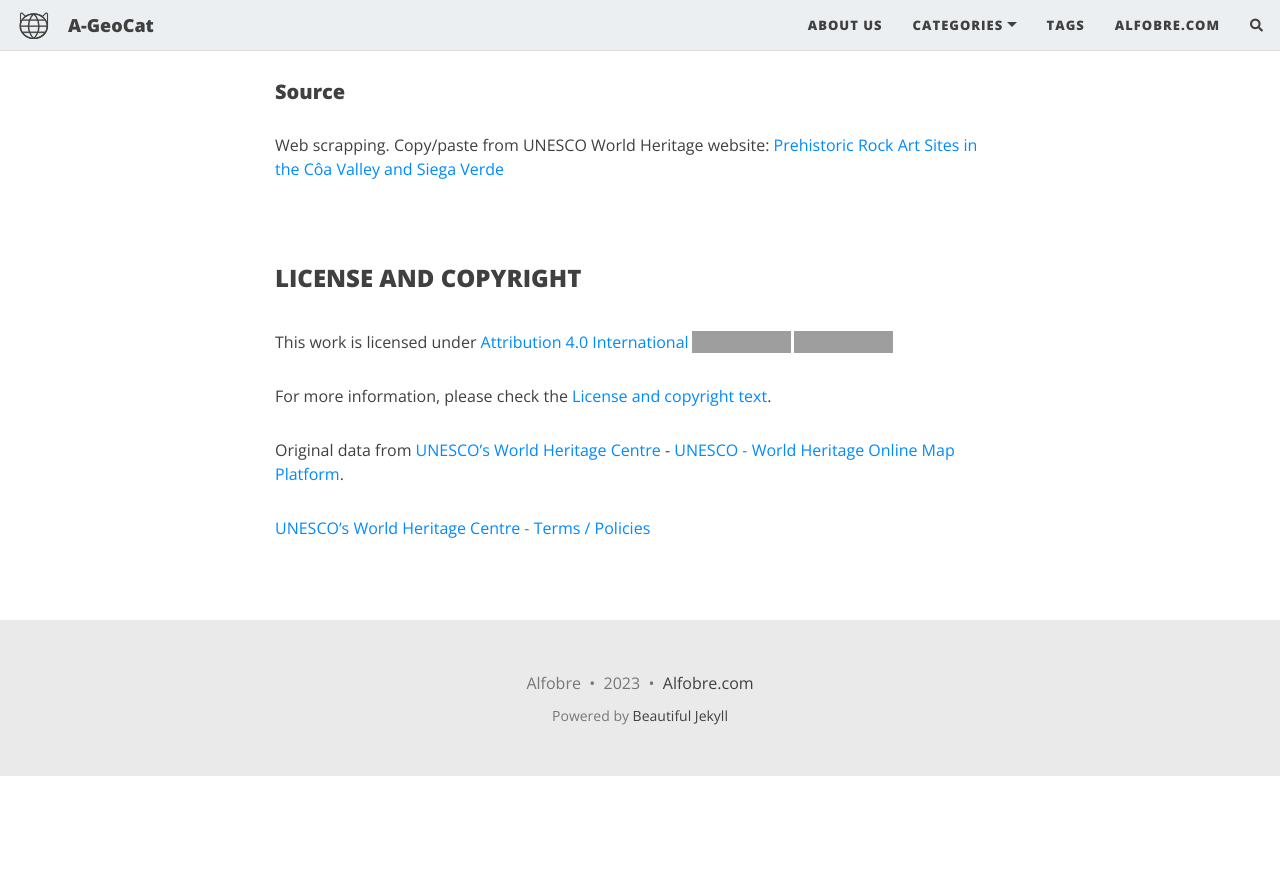
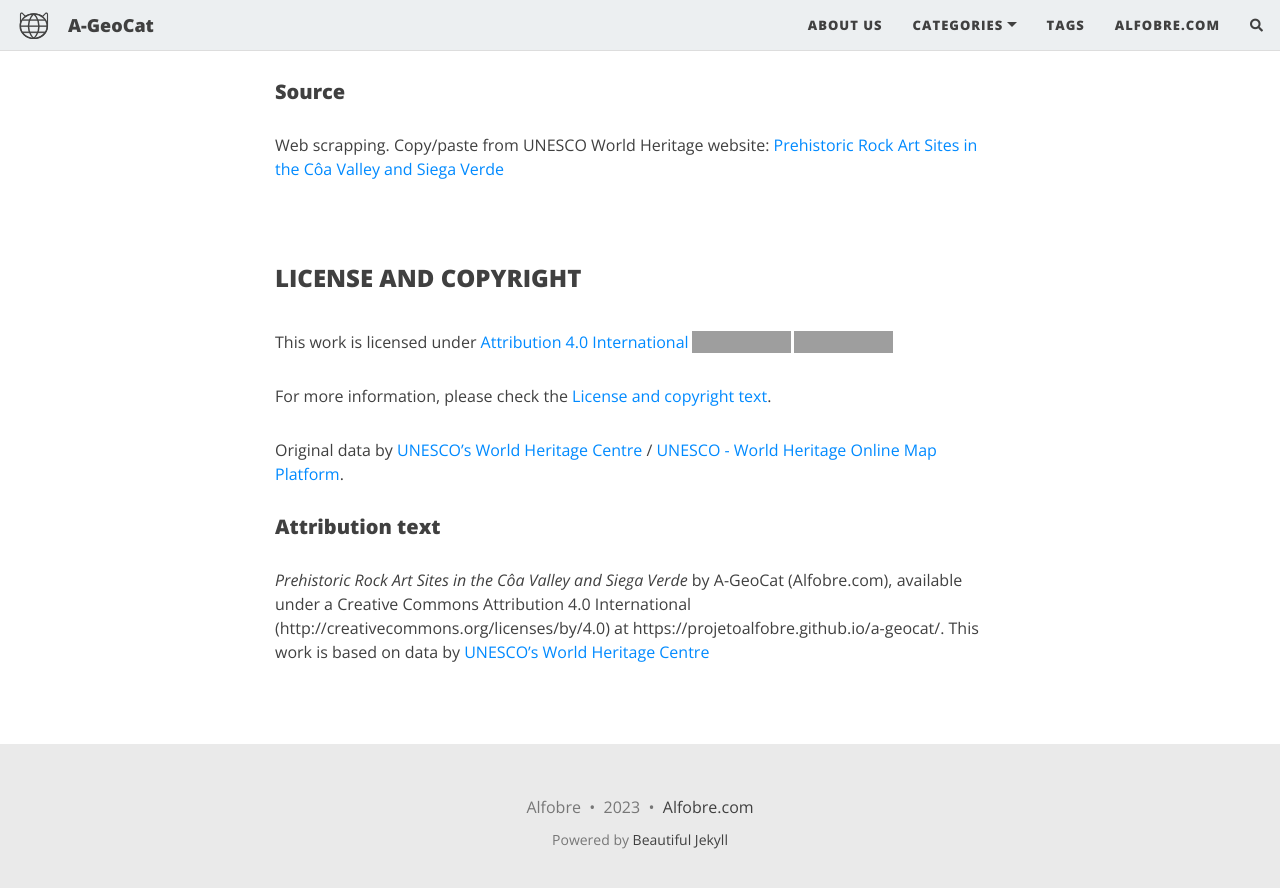
Before and after one commit to projetoalfobre/a-geocat, a Jekyll site: the page built from _posts/2023-11-24-Prehistoric-Rock-Art-Sites-in-the-Coa-Valley-and-Siega-Verde.md, in a window 1280 px wide and 900 px high, scrolled down 1036 px. Shown: the top 888 px of the window. Built offline with Jekyll 4.4.1, drawn with Linux system fonts in a browser that asks for light colours; nearby versions of some CDN libraries; comment, search, counter and statistics services are not loaded; before the commit the page ends 1812 px from its top, so only the background shows below that; grey boxes are pictures that could not be loaded.

Commit message:
Update 2023-11-24-Prehistoric-Rock-Art-Sites-in-the-Coa-Valley-and-Siega-Verde.md

```diff
--- a/_posts/2023-11-24-Prehistoric-Rock-Art-Sites-in-the-Coa-Valley-and-Siega-Verde.md
+++ b/_posts/2023-11-24-Prehistoric-Rock-Art-Sites-in-the-Coa-Valley-and-Siega-Verde.md
@@ -44,9 +44,9 @@
 <br />
 
 ### License and copyright
-
 {% include license.html %}
 
-Original data from [UNESCO’s World Heritage Centre](https://whc.unesco.org/) - [UNESCO - World Heritage Online Map Platform](https://whc.unesco.org/en/list/).
+Original data by [UNESCO’s World Heritage Centre](https://whc.unesco.org/) / [UNESCO - World Heritage Online Map Platform](https://whc.unesco.org/en/list/).
 
-[UNESCO’s World Heritage Centre - Terms / Policies](https://whc.unesco.org/en/disclaimer/)
+##### Attribution text
+*{{ page.title | strip_html }}* by A-GeoCat (Alfobre.com), available under a Creative Commons Attribution 4.0 International (http://creativecommons.org/licenses/by/4.0) at https://projetoalfobre.github.io/a-geocat/. This work is based on data by [UNESCO’s World Heritage Centre](https://whc.unesco.org/)
```
